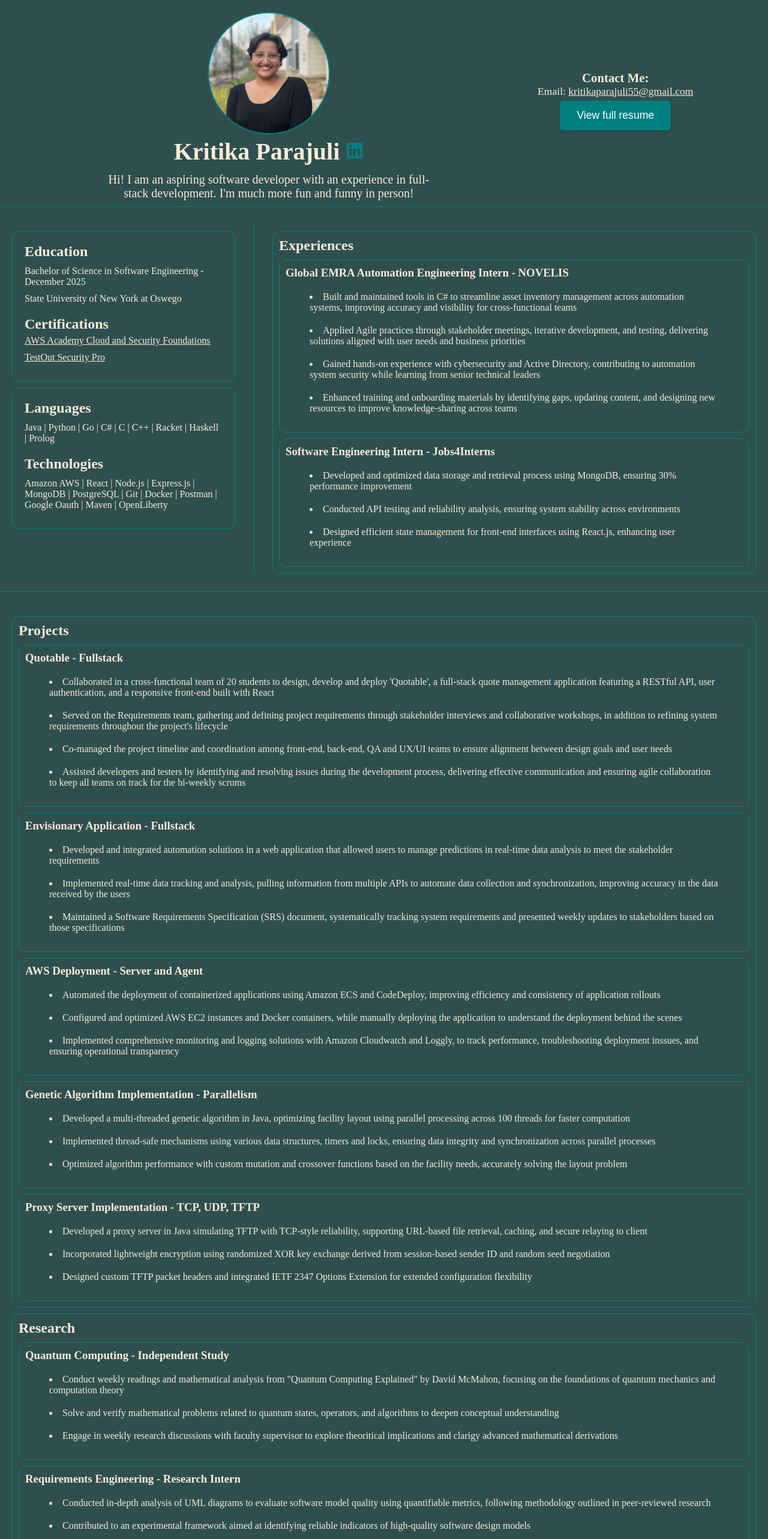
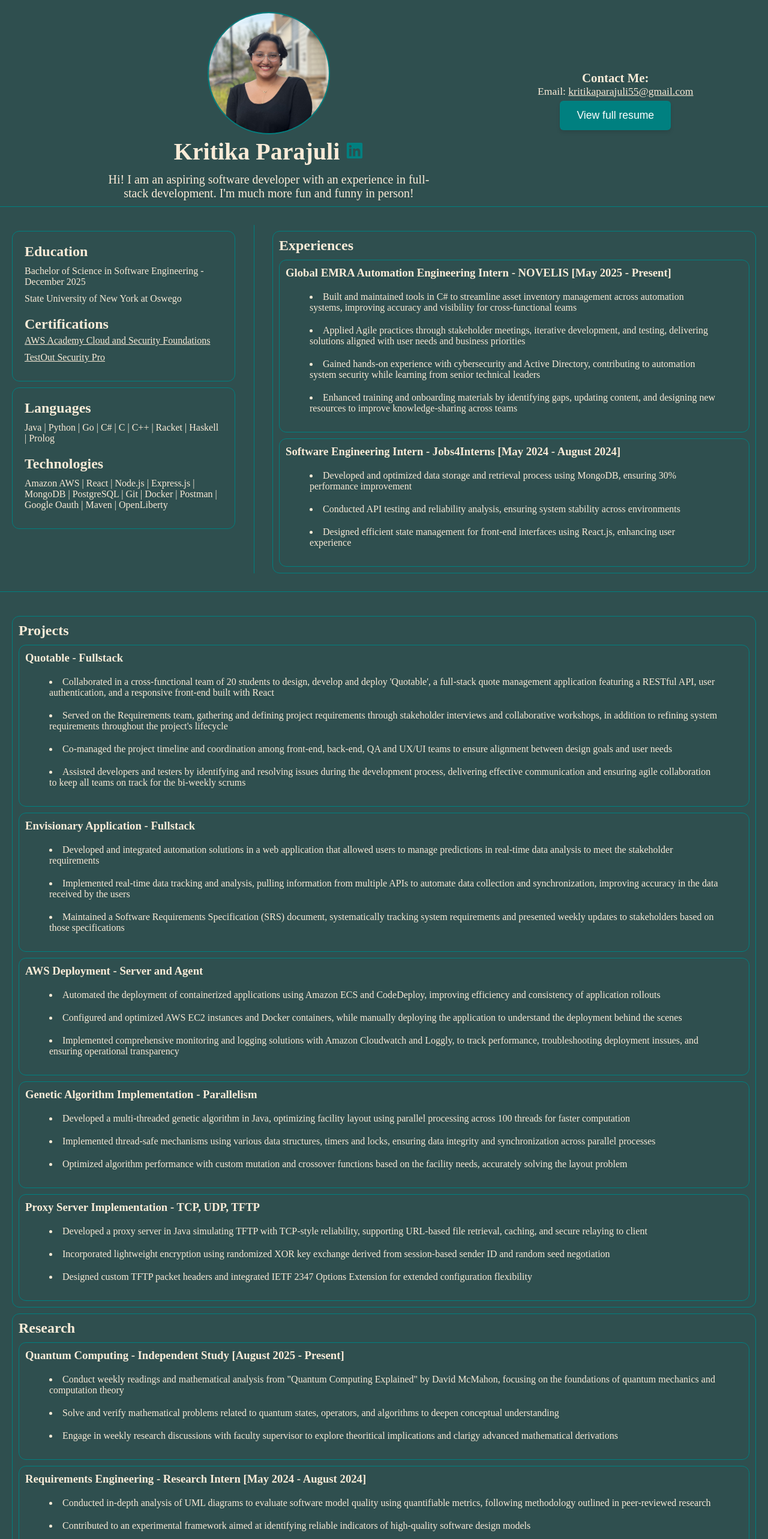
Before and after one commit to kparajul/Portfolio, a React (Create React App) app in the folder portfolio-site/: page / in a window 1280 px wide. Shown: the top 2566 px of the page at 60% size. Built offline with nearby package versions, Linux system fonts and the light colour scheme.

Commit message:
dates in exp

```diff
--- a/portfolio-site/src/components/Experiences.js
+++ b/portfolio-site/src/components/Experiences.js
@@ -8,7 +8,7 @@ const Experiences = () => (
     <div className='experience-container'>
         <h2>Experiences</h2>
         <div className='experience-box'>
-            <h3>Global EMRA Automation Engineering Intern - NOVELIS</h3>
+            <h3>Global EMRA Automation Engineering Intern - NOVELIS [May 2025 - Present]</h3>
              <div className='text-container'>
                 <li>Built and maintained tools in C# to streamline asset inventory management across automation systems, improving accuracy and visibility for cross-functional teams</li>
                 <li>Applied Agile practices through stakeholder meetings, iterative development, and testing, delivering solutions aligned with user needs and business priorities</li>
@@ -17,7 +17,7 @@ const Experiences = () => (
             </div>
         </div>
         <div className='experience-box'>
-            <h3>Software Engineering Intern - Jobs4Interns</h3>
+            <h3>Software Engineering Intern - Jobs4Interns [May 2024 - August 2024]</h3>
              <div className='text-container'>
                 <li>Developed and optimized data storage and retrieval process using MongoDB, ensuring 30% performance improvement</li>
                 <li>Conducted API testing and reliability analysis, ensuring system stability across environments</li>
--- a/portfolio-site/src/components/Research.js
+++ b/portfolio-site/src/components/Research.js
@@ -8,7 +8,7 @@ const Research = () => (
     <div className='research-container'>
         <h2>Research</h2>
         <div className='research-box'>
-            <h3>Quantum Computing - Independent Study</h3>
+            <h3>Quantum Computing - Independent Study [August 2025 - Present]</h3>
              <div className='text-container'>
                 <li>Conduct weekly readings and mathematical analysis from "Quantum Computing Explained" by David McMahon, focusing on the foundations of quantum mechanics and computation theory</li>
                 <li>Solve and verify mathematical problems related to quantum states, operators, and algorithms to deepen conceptual understanding</li>
@@ -16,7 +16,7 @@ const Research = () => (
             </div>
         </div>
         <div className='research-box'>
-            <h3>Requirements Engineering - Research Intern</h3>
+            <h3>Requirements Engineering - Research Intern [May 2024 - August 2024]</h3>
              <div className='text-container'>
                 <li>Conducted in-depth analysis of UML diagrams to evaluate software model quality using quantifiable metrics, following methodology outlined in peer-reviewed research</li>
                 <li>Contributed to an experimental framework aimed at identifying reliable indicators of high-quality software design models</li>
```
